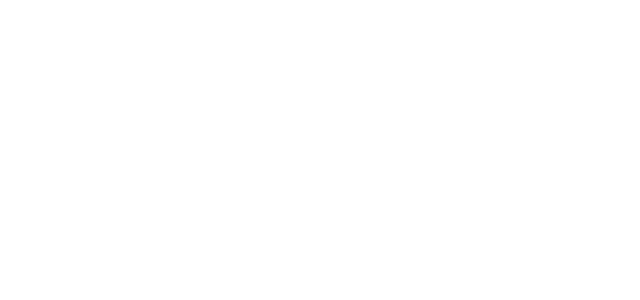
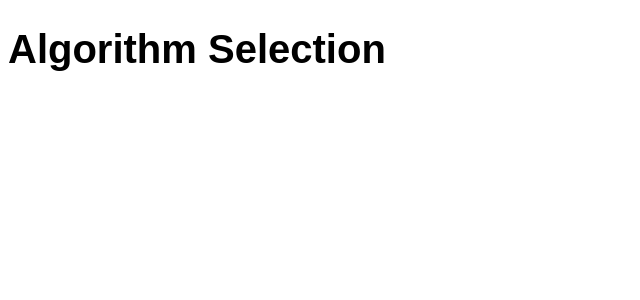
Before and after one commit to SSS-BBB/sorting-algorithm-visualization, a React (Vite) app: page / in a window 1280 px wide. Shown: the top 300 px of the page, without its empty margins (0-640 px from the left). Built offline with nearby package versions, Linux system fonts and the light colour scheme.

Commit message:
Added Project Structure
Render different pages by conditional rendering

```diff
--- a/src/App.jsx
+++ b/src/App.jsx
@@ -1,7 +1,20 @@
+import { useState } from "react";
+import AlgorithmSelection from "./pages/algorithm_selection/AlgorithmSelection.jsx"
+import SingleVisualization from "./pages/single_visualization/SingleVisualization.jsx"
+import DataEdit from "./pages/data_edit/DataEdit.jsx"
+import AlgorithmComparison from "./pages/algorithm_comparison/AlgorithmComparison.jsx"
+import Page from "./Enums.js"
 
 function App() {
+  const [prevPage, setPrevPage] = useState(null);
+  const [currentPage, setCurrentPage] = useState(Page.ALGORITHM_SELECTION);
+
   return (
     <>
+      {currentPage === Page.ALGORITHM_SELECTION && <AlgorithmSelection />}
+      {currentPage === Page.SINGLE_VISUALIZATION && <SingleVisualization />}
+      {currentPage === Page.DATA_EDIT && <DataEdit />}
+      {currentPage === Page.ALGORITHM_COMPARISON && <AlgorithmComparison />}
     </>
   );
 }
--- /dev/null
+++ b/src/Enums.js
@@ -0,0 +1,9 @@
+// Enums
+const Page = {
+  ALGORITHM_SELECTION: 0,
+  SINGLE_VISUALIZATION: 1,
+  DATA_EDIT: 2,
+  ALGORITHM_COMPARISON: 3
+};
+
+export default Page
--- a/src/index.css
+++ b/src/index.css
@@ -0,0 +1,37 @@
+:root {
+    --primary-color: #FFD365;
+    --primary-font-color: #0D0D0D;
+    --secondary-color: #A4822E;
+    --secondary-font-color: #FFFDF8;
+    --background-color: white;
+}
+
+h1, h2, h3, h4, h5 {
+    font-family: Arial, Helvetica, sans-serif;
+    font-weight: medium;
+}
+
+h1 {
+    font-size: 40px;
+}
+
+h2 {
+    font-size: 36px;
+}
+
+h3 {
+    font-size: 32px;
+}
+
+h4 {
+    font-size: 24px;
+}
+
+h5 {
+    font-size: 20px;
+}
+
+p {
+    font-family: Arial, Helvetica, sans-serif;
+    font-size: 16px;
+}
--- /dev/null
+++ b/src/pages/algorithm_comparison/AlgorithmComparison.jsx
@@ -0,0 +1,10 @@
+
+function AlgorithmComparison() {
+    return (
+        <>
+            <h1>Algorithm Comparison</h1>
+        </>
+    );
+}
+
+export default AlgorithmComparison
--- /dev/null
+++ b/src/pages/algorithm_selection/AlgorithmSelection.jsx
@@ -0,0 +1,10 @@
+
+function AlgorithmSelection() {
+    return (
+        <>
+            <h1>Algorithm Selection</h1>
+        </>
+    );
+}
+
+export default AlgorithmSelection
--- /dev/null
+++ b/src/pages/data_edit/DataEdit.jsx
@@ -0,0 +1,10 @@
+
+function DataEdit() {
+    return (
+        <>
+            <h1>Data Edit</h1>
+        </>
+    );
+}
+
+export default DataEdit
--- /dev/null
+++ b/src/pages/single_visualization/SingleVisualization.jsx
@@ -0,0 +1,10 @@
+
+function SingleVisualization() {
+    return (
+        <>
+            <h1>Single Visualization</h1>
+        </>
+    );
+}
+
+export default SingleVisualization
```
